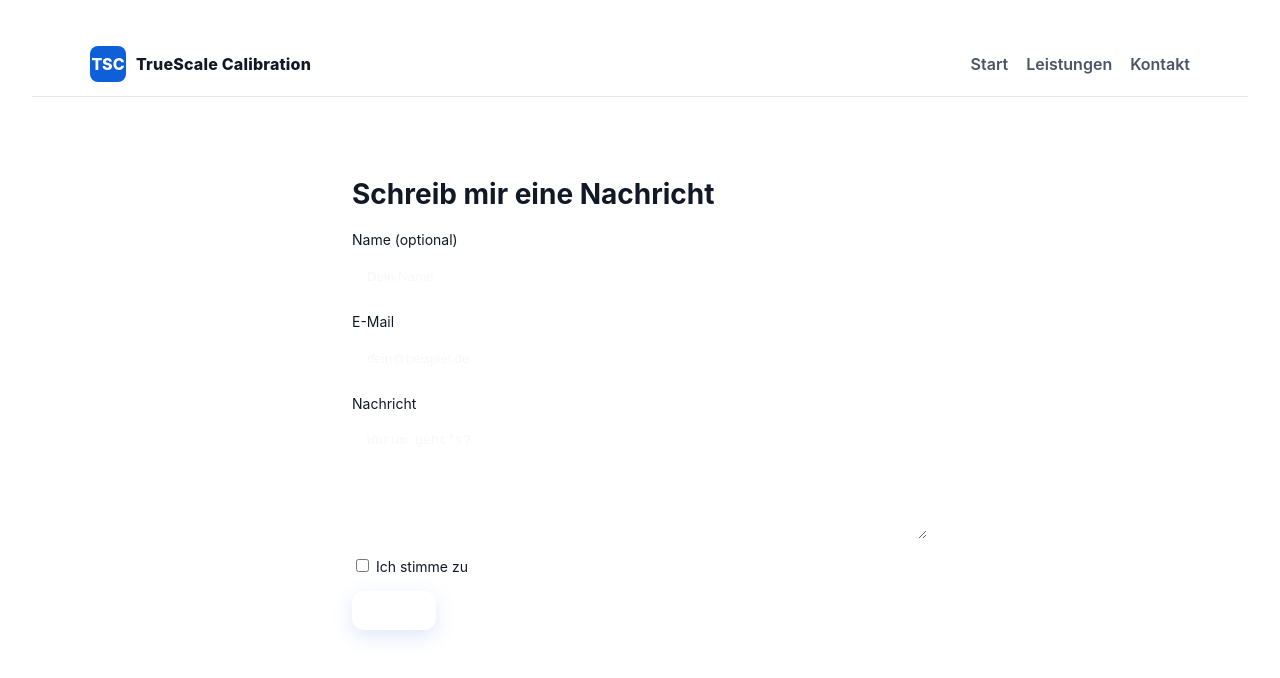
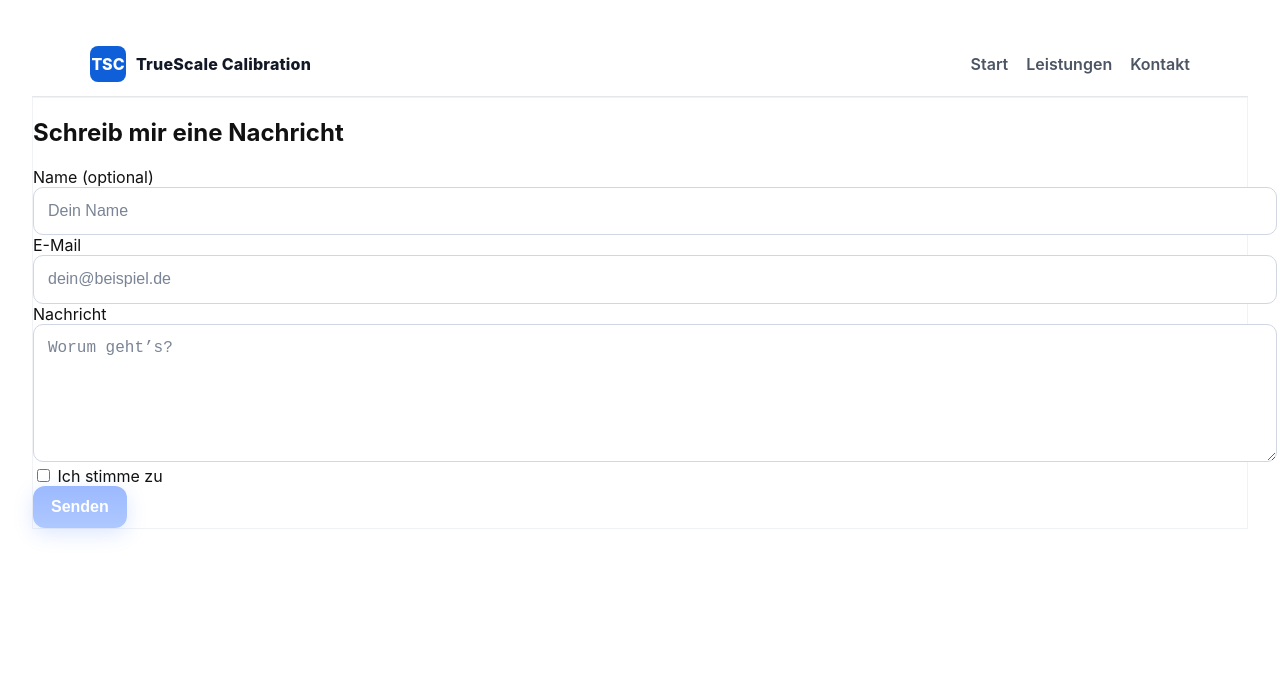
Before and after one commit to Melikjanyan/TrueScaleCalibration, an Angular app: page /kontakt in a window 1280 px wide. Shown: the top 678 px of the page. Built offline with nearby package versions, Linux system fonts and the light colour scheme.

Commit message:
feat: Kontaktformular Styling + Verbesserungen

```diff
--- a/src/app/pages/contact/contact.component.scss
+++ b/src/app/pages/contact/contact.component.scss
@@ -1,86 +1,84 @@
-:root {
-  --panel: #111722;
-  --panel-2: #0e1320;
-  --text: #e8edf5;
-  --muted: #a7b0c0;
-  --accent: #5b8cff;
-  --accent-2: #7aa4ff;
-  --danger: #ff6b6b;
-  --ok: #1ec97f;
-  --ring: rgba(91,140,255,0.35);
-  --shadow: 0 8px 30px rgba(0,0,0,0.3);
+/* --- Lesbarkeit & Kontrast fixen --- */
+.contact-form {
+  background: #fff;                 /* hell & klar */
+  color: #111;                      /* dunkle Standardschrift */
+  border: 1px solid #f0f2f5;
 }
 
-* { box-sizing: border-box; }
-
-.contact-form {
-  max-width: 640px;
-  margin: clamp(16px, 4vw, 48px) auto;
-  padding: clamp(16px, 3.5vw, 32px);
-  border-radius: 16px;
-  background: linear-gradient(180deg, var(--panel), var(--panel-2));
-  box-shadow: var(--shadow);
-  color: var(--text);
-}
-
-.form-title {
-  margin: 0 0 20px 0;
-  font-size: clamp(20px, 2.8vw, 28px);
-  font-weight: 700;
-}
-
-.field { display: grid; gap: 8px; margin-bottom: 16px; }
-.field.checkbox { align-items: start; }
-
-label { color: var(--muted); font-size: 14px; }
-
-input[type="text"], input[type="email"], textarea {
+/* Eingabefelder klar lesbar */
+input[type="text"],
+input[type="email"],
+textarea {
   width: 100%;
   padding: 12px 14px;
+  font-size: 16px;
+  line-height: 1.4;
+  background: #fff;                 /* weißer Hintergrund */
+  color: #111;                      /* dunkle Schrift */
+  border: 1.5px solid #d0d7e2;      /* gut sichtbarer Rahmen */
   border-radius: 10px;
-  border: 1px solid rgba(255,255,255,0.08);
-  background: rgba(255,255,255,0.03);
-  color: var(--text);
   outline: none;
   transition: border-color .15s, box-shadow .15s, background .15s;
 }
 
-textarea { resize: vertical; min-height: 120px; }
-
-input::placeholder, textarea::placeholder { color: rgba(232,237,245,0.45); }
-
-input:focus, textarea:focus {
-  border-color: var(--accent);
-  box-shadow: 0 0 0 4px var(--ring);
-  background: rgba(255,255,255,0.05);
+/* Platzhalter (sichtbar, aber nicht zu dominant) */
+input::placeholder,
+textarea::placeholder {
+  color: #7a8495;
+  opacity: 1;                       /* in manchen Browsern sonst zu blass */
 }
 
-.ng-invalid.ng-touched {
-  border-color: var(--danger) !important;
-  box-shadow: 0 0 0 3px rgba(255,107,107,0.25) !important;
+/* Autofill (Chrome/Safari) – verhindert hellgraue Schrift */
+input:-webkit-autofill,
+textarea:-webkit-autofill {
+  -webkit-text-fill-color: #111 !important;
+  box-shadow: 0 0 0px 1000px #fff inset;
+  transition: background-color 5000s ease-in-out 0s;
 }
 
+/* Fokus gut sichtbar */
+input:focus,
+textarea:focus {
+  border-color: #5b8cff;
+  box-shadow: 0 0 0 4px rgba(91,140,255,0.25);
+  background: #fff;
+}
+
+/* Fehlerstatus fett und eindeutig */
+.ng-invalid.ng-touched {
+  border-color: #ff6b6b !important;
+  box-shadow: 0 0 0 3px rgba(255,107,107,0.2) !important;
+}
+
+/* Button gut lesbar */
 .btn {
   appearance: none;
   border: none;
   border-radius: 12px;
   padding: 12px 18px;
-  background: linear-gradient(180deg, var(--accent), var(--accent-2));
-  color: white;
+  background: linear-gradient(180deg, #5b8cff, #7aa4ff);
+  color: #fff;
   font-weight: 600;
+  font-size: 16px;
   cursor: pointer;
   transition: transform .06s, filter .2s;
   box-shadow: 0 6px 20px rgba(91,140,255,0.35);
 }
 .btn:hover { filter: brightness(1.06); }
 .btn:active { transform: translateY(1px); }
-.btn:disabled { opacity: .6; cursor: not-allowed; filter: saturate(.8); }
+.btn:disabled { opacity: .6; cursor: not-allowed; }
 
-.alert { margin-top: 14px; padding: 10px 12px; border-radius: 10px; font-size: 14px; }
-.alert.success { background: rgba(30,201,127,0.12); border: 1px solid rgba(30,201,127,0.35); color: var(--text); }
-.alert.error   { background: rgba(255,107,107,0.12); border: 1px solid rgba(255,107,107,0.35); color: var(--text); }
+/* Erfolg/Fehler-Meldungen */
+.alert {
+  margin-top: 12px;
+  padding: 10px 12px;
+  border-radius: 10px;
+  font-size: 14px;
+}
+.alert.success { background: #e9fbf3; border: 1px solid #b5e9cf; color: #185f3f; }
+.alert.error   { background: #ffecec; border: 1px solid #ffc5c5; color: #7c1f1f; }
 
-/* SR-only: nicht display:none, damit Bots reinfallen können */
+/* Screenreader-only für Honeypot */
 .sr-only {
   position: absolute !important;
   width: 1px; height: 1px;
```
Also changed, not shown: 1 other file (tests, documents, lock files or other folders).
